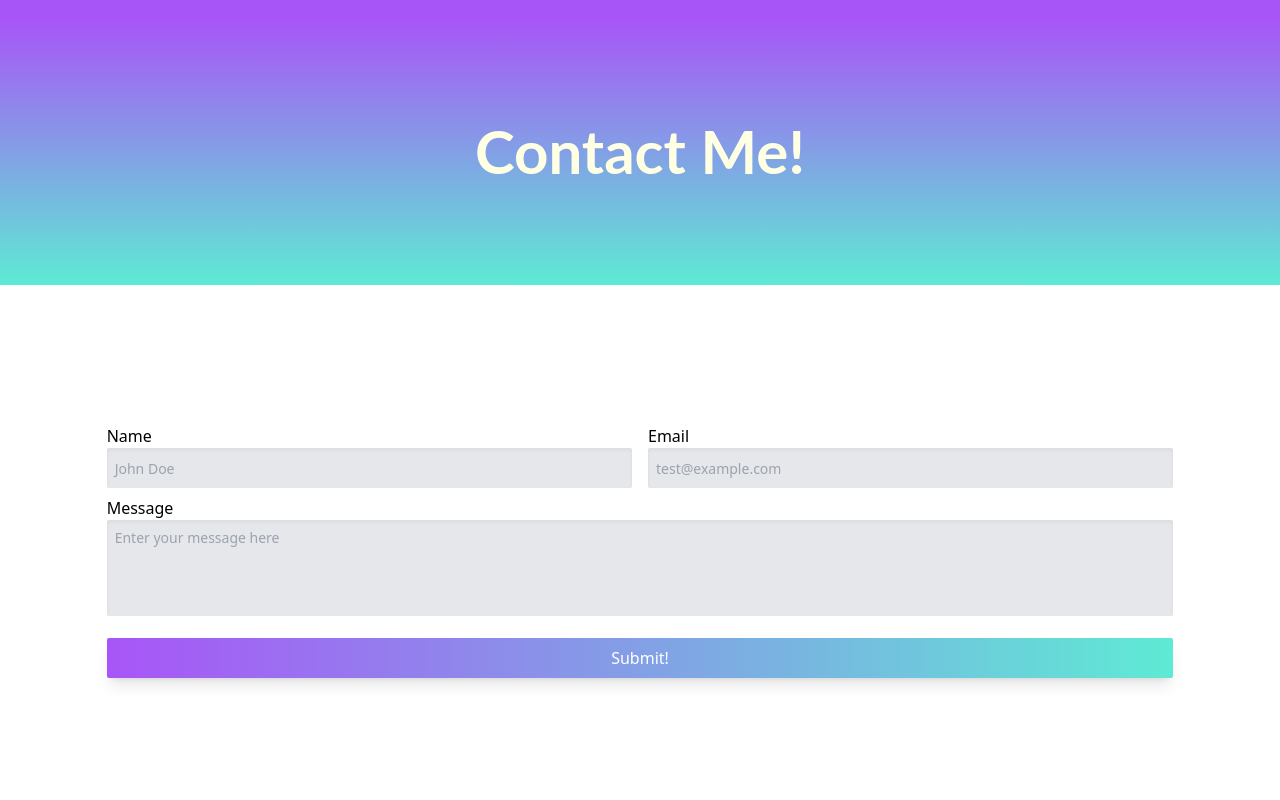
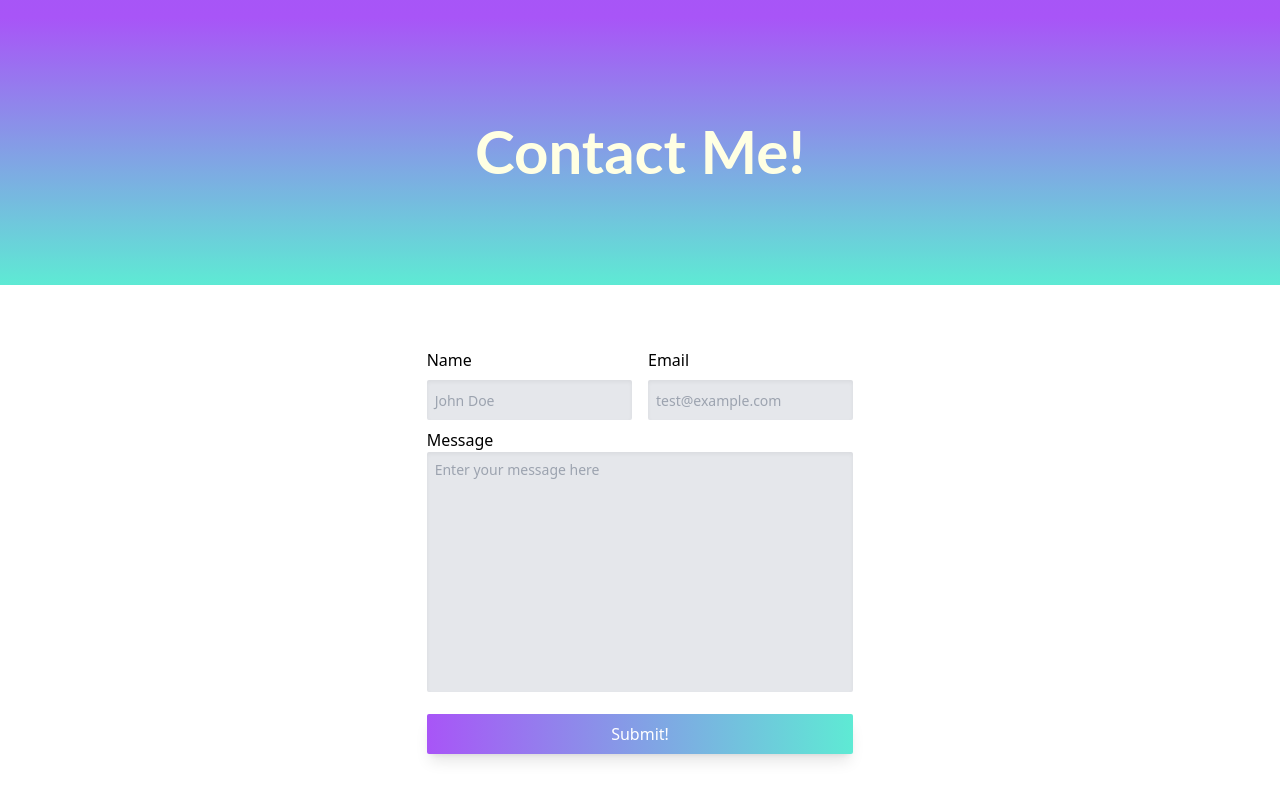
Before and after one commit to WahabJI/my-project, a Next.js app: page / in a window 1280 px wide. Shown: the part 3786-4586 px from the top of the page. Built offline with nearby package versions, Linux system fonts and the light colour scheme.

Commit message:
made it slightly responsive

```diff
--- a/components/sections/ContactSection.tsx
+++ b/components/sections/ContactSection.tsx
@@ -8,20 +8,20 @@ export const ContactSection = () => {
       </div>
 
       <div className="bg-white flex justify-center items-center h-4/6 shadow-lg">
-        <form className="w-5/6">
+        <form className="w-5/6 md:w-2/6">
           <div className="flex">
             <div className="w-full">
-              <label htmlFor="name" className="flex">Name</label>
+              <label htmlFor="name" className="flex mb-2">Name</label>
               <input id="name" className="bg-gray-200 rounded-sm w-full h-10 shadow-inner placeholder:pl-2 placeholder:text-sm" placeholder="John Doe"></input>
             </div>
             <div className="ml-4 w-full">
-              <label htmlFor="email" className="flex">Email</label>
+              <label htmlFor="email" className="flex mb-2">Email</label>
               <input id="email" className="bg-gray-200 rounded-sm w-full h-10 shadow-inner placeholder:pl-2 placeholder:text-sm" placeholder="test@example.com"></input>
             </div>
           </div>
           <div className="w-full mt-2">
-            <label htmlFor="message" className="flex">Message</label>
-            <textarea id="message" className="bg-gray-200 w-full rounded-sm h-24 shadow-inner resize-none placeholder:pl-2 placeholder:pt-2 placeholder:text-sm" placeholder="Enter your message here"></textarea>
+            <label htmlFor="message" className="flex mb-2made">Message</label>
+            <textarea id="message" className="bg-gray-200 w-full rounded-sm h-24 md:h-60 shadow-inner resize-none placeholder:pl-2 placeholder:pt-2 placeholder:text-sm" placeholder="Enter your message here"></textarea>
           </div>
 
           <button className="w-full bg-gradient-to-r from-purple-500 to-teal-300 text-white rounded-sm p-2 mt-4 shadow-lg hover:opacity-90">Submit!</button>
```
